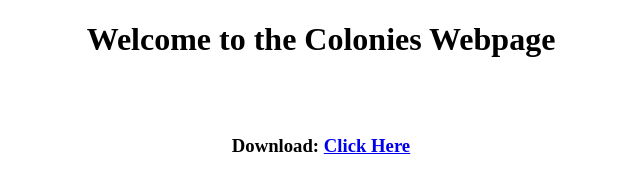
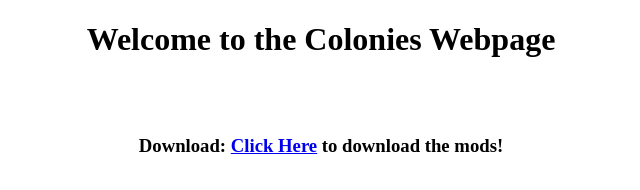
Before and after one commit to minigamerking/colonies.github.io, a plain HTML site: page index.html in a window 1280 px wide. Shown: the whole page, without its empty margins (319-959 px from the left). Drawn offline with Linux system fonts and the light colour scheme.

Commit message:
Update index.html

```diff
--- a/index.html
+++ b/index.html
@@ -11,7 +11,7 @@
             <h1>Welcome to the Colonies Webpage</h1>
             <br>
             <br>
-            <h3>Download: <a href="colonies-1.0.0.zip" download>Click Here</h3>
+            <h3>Download: <a href="colonies-1.0.0.zip" download>Click Here</a> to download the mods!</h3>
         </center>
     </body>
 </html>
```
